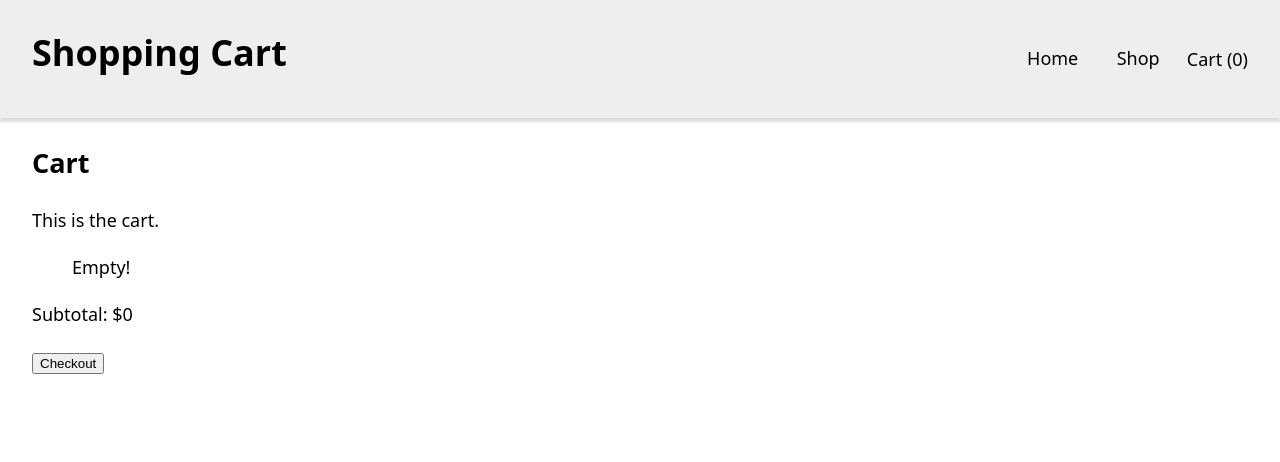
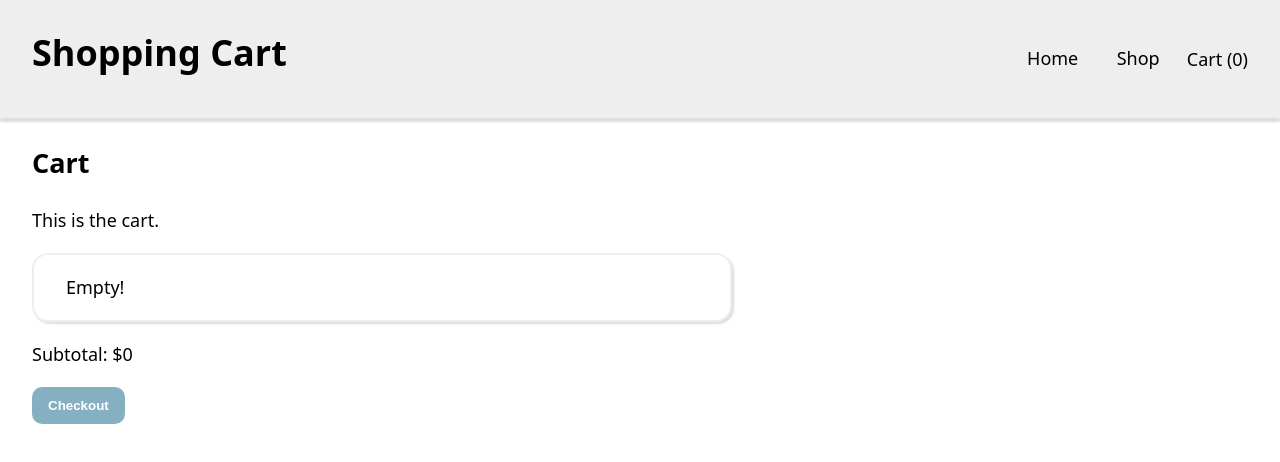
Before and after one commit to cobbland/shopping-cart, a React (Vite) app: page /cart in a window 1280 px wide. Shown: the top 462 px of the page. Built offline with nearby package versions, Linux system fonts and the light colour scheme.

Commit message:
More styles

```diff
--- a/src/App.jsx
+++ b/src/App.jsx
@@ -40,7 +40,7 @@ export default function App() {
     localStorage.setItem("total", JSON.stringify(total));
   }, [cart, number, total])
 
-  function handleAddItem(name, cost, id, amount = 1) {
+  function handleAddItem(picture, name, cost, id, amount = 1) {
     let newCart = [...cart];
     let found = newCart.find(obj => obj.key === id);
     let newNum = 0;
@@ -48,7 +48,7 @@ export default function App() {
     if (found) {
       found.count += amount;
     } else {
-      newCart = [...cart, {title: name, price: cost, key: id, count: amount}];
+      newCart = [...cart, {image: picture, title: name, price: cost, key: id, count: amount}];
     }
     for (const obj of newCart) {
       newNum += obj.count;
--- a/src/components/Card.jsx
+++ b/src/components/Card.jsx
@@ -145,7 +145,7 @@ export default function Card(props) {
                 <StyledButton onClick={() => handleIncrementCount(-1)}>-</StyledButton>
                 <Input type="text" value={count} min="0" onChange={(e) => handleSetCount(e.target.value)} />
                 <StyledButton onClick={() => handleIncrementCount(1)}>+</StyledButton>
-                <StyledButton onClick={() => onAddItem(props.title, props.price, props.propKey, count)} >Add to cart</StyledButton>
+                <StyledButton onClick={() => onAddItem(props.image, props.title, props.price, props.propKey, count)} >Add to cart</StyledButton>
             </Buttons>
         </StyledCard>
     )
--- a/src/components/Cart.jsx
+++ b/src/components/Cart.jsx
@@ -1,4 +1,95 @@
 import { useOutletContext } from "react-router-dom";
+import styled from "styled-components";
+
+const CartItems = styled.div`
+    display: flex;
+    list-style: none;
+    flex-direction: column;
+    border: solid 2px #00000011;
+    padding: 0 2rem;
+    border-radius: 1rem;
+    box-shadow: 2px 2px 2px #00000022;
+    width: min(700px, 95%);
+`;
+
+const Item = styled.div`
+    display: grid;
+    grid-template-columns: 1fr 5fr 1fr 3fr;
+    border-bottom: 2px solid #00000011;
+    padding: 1rem 0;
+    align-items: center;
+    gap: 1rem;
+
+    &:nth-last-of-type(1) {
+        border-bottom: none;
+    }
+`;
+
+const Image = styled.img`
+    height: 70px;
+    width: 100%;
+    object-fit: contain;
+`;
+
+const Title = styled.div`
+    font-weight: bold;
+`;
+
+const Buttons = styled.div`
+    padding: 0.2rem;
+    justify-self: end;
+`;
+
+const Button = styled.button`
+    border: none;
+    background-color: white;
+    padding: 0.3rem 0.5rem;
+    transition: background-color 0.2s;
+    cursor: pointer;
+    font-weight: bold;
+
+    &:hover,
+    &:active,
+    &:focus {
+        background-color: #00000011;
+    }
+
+    &:nth-of-type(1) {
+        border-top-left-radius: 10px;
+        border-bottom-left-radius: 10px;
+    }
+
+    &:nth-of-type(2) {
+        border-top-right-radius: 10px;
+        border-bottom-right-radius: 10px;
+    }
+
+    &:nth-of-type(3) {
+        margin-left: 0.7rem;
+        padding: 0.5rem 0.7rem;
+        border-radius: 10px;
+        background-color: #00000011;
+    }
+
+    &:nth-of-type(3):hover {
+        background-color: #00000022;
+    }
+`;
+
+const Checkout = styled.button`
+    border: none;
+    padding: 0.7rem 1rem;
+    transition: background-color 0.2s;
+    cursor: pointer;
+    font-weight: bold;
+    border-radius: 10px;
+    background-color: #84B0C1;
+    color: white;
+
+    &:hover {
+        background-color:rgb(111, 150, 165);
+    }
+`;
 
 export default function Cart() {
     const { incrementCount, cartContents, cartTotal } = useOutletContext();
@@ -7,13 +98,22 @@ export default function Cart() {
         <div>
             <h2>Cart</h2>
             <p>This is the cart.</p>
-            <ul>
+            <CartItems>
                 {cartContents.length > 0 ? cartContents.map((item) => (
-                    <li key={item.key}>{item.title} | ${item.price} | <button onClick={() => incrementCount(-1, item.key)}>-</button>{item.count}<button onClick={() => incrementCount(1, item.key)}>+</button><button onClick={() => incrementCount(-item.count, item.key)}>Remove</button></li>
+                    <Item key={item.key}>
+                        <Image src={item.image} alt="" />
+                        <Title>{item.title}</Title> ${item.price}
+                        <Buttons>
+                            <Button onClick={() => incrementCount(-1, item.key)}>-</Button>
+                            {item.count}
+                            <Button onClick={() => incrementCount(1, item.key)}>+</Button>
+                            <Button onClick={() => incrementCount(-item.count, item.key)}>Remove</Button>
+                        </Buttons>
+                    </Item>
                 )) : <p>Empty!</p>}
-            </ul>
+            </CartItems>
             <p>Subtotal: ${cartTotal}</p>
-            <button>Checkout</button>
+            <Checkout>Checkout</Checkout>
         </div>
     )
 }
```
